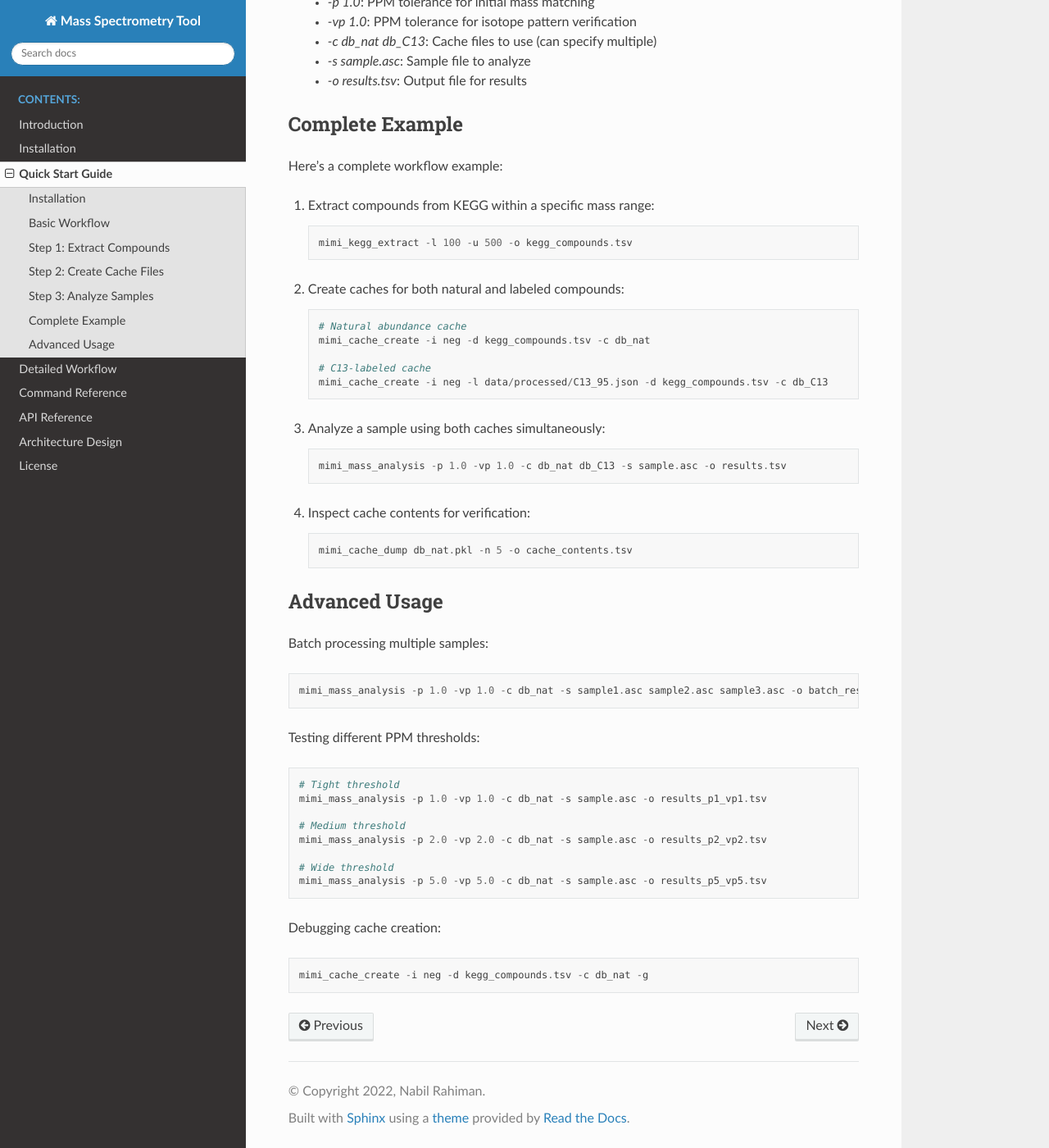
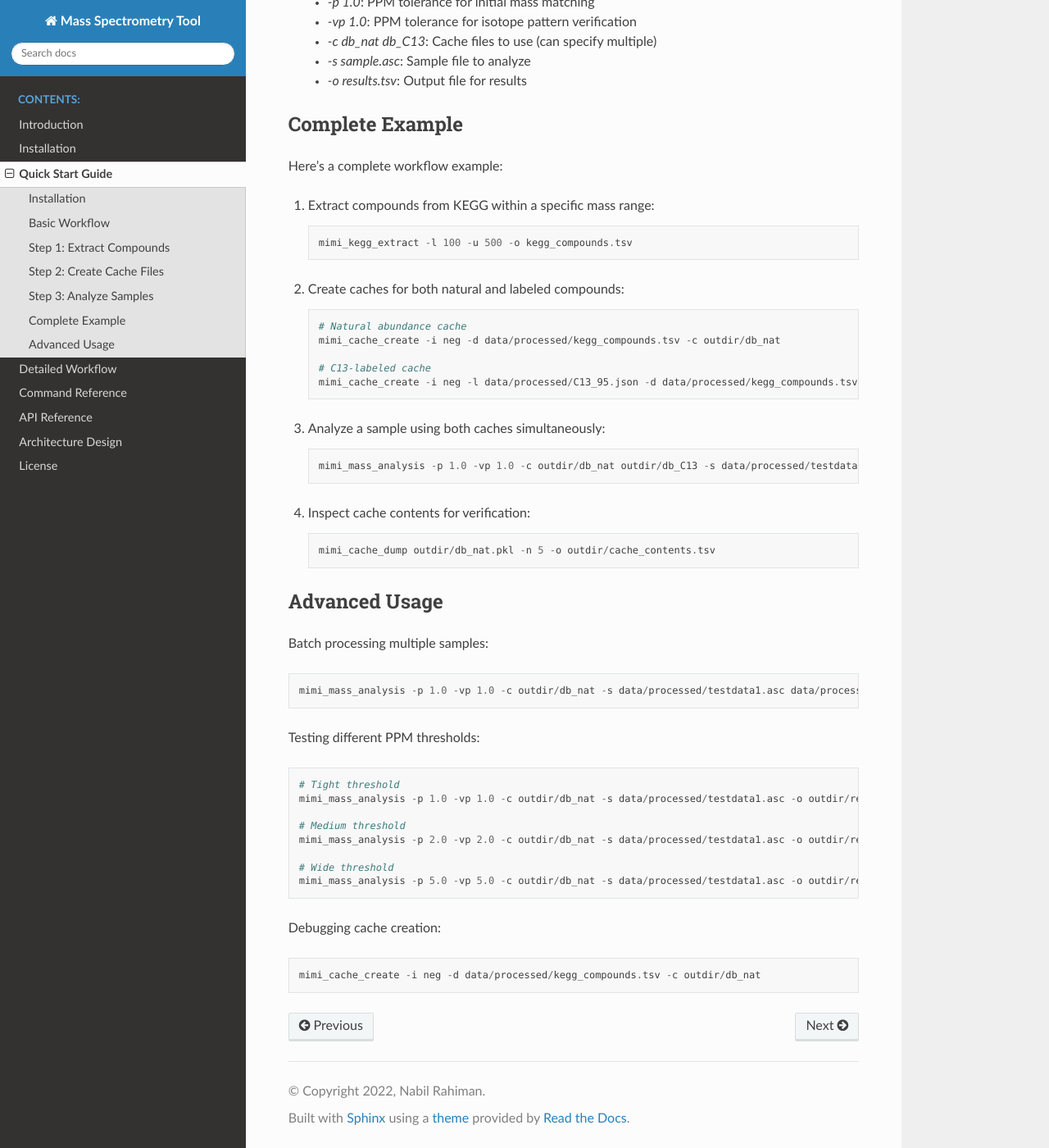
Before and after one commit to NYUAD-Core-Bioinformatics/MIMI, a Sphinx documentation site: the page built from docs/source/quickstart.rst, in a window 1280 px wide and 1400 px high, scrolled down 1481 px. Shown: the whole window at 82% size. Built offline with Sphinx 7.4.7 and the Read the Docs theme 3.1.0, drawn with Linux system fonts in a browser that asks for light colours.

Commit message:
updated docs

```diff
--- a/docs/source/quickstart.rst
+++ b/docs/source/quickstart.rst
@@ -70,37 +70,37 @@ Here's a complete workflow example:
 2. Create caches for both natural and labeled compounds::
 
     # Natural abundance cache
-    mimi_cache_create -i neg -d kegg_compounds.tsv -c db_nat
+    mimi_cache_create -i neg -d data/processed/kegg_compounds.tsv -c outdir/db_nat
 
     # C13-labeled cache
-    mimi_cache_create -i neg -l data/processed/C13_95.json -d kegg_compounds.tsv -c db_C13
+    mimi_cache_create -i neg -l data/processed/C13_95.json -d data/processed/kegg_compounds.tsv -c outdir/db_C13
 
 3. Analyze a sample using both caches simultaneously::
 
-    mimi_mass_analysis -p 1.0 -vp 1.0 -c db_nat db_C13 -s sample.asc -o results.tsv
+    mimi_mass_analysis -p 1.0 -vp 1.0 -c outdir/db_nat outdir/db_C13 -s data/processed/testdata1.asc -o outdir/results.tsv
 
 4. Inspect cache contents for verification::
 
-    mimi_cache_dump db_nat.pkl -n 5 -o cache_contents.tsv
+    mimi_cache_dump outdir/db_nat.pkl -n 5 -o outdir/cache_contents.tsv
 
 Advanced Usage
 ------------
 
 Batch processing multiple samples::
 
-    mimi_mass_analysis -p 1.0 -vp 1.0 -c db_nat -s sample1.asc sample2.asc sample3.asc -o batch_results.tsv
+    mimi_mass_analysis -p 1.0 -vp 1.0 -c outdir/db_nat -s data/processed/testdata1.asc data/processed/testdata2.asc -o outdir/batch_results.tsv
 
 Testing different PPM thresholds::
 
     # Tight threshold
-    mimi_mass_analysis -p 1.0 -vp 1.0 -c db_nat -s sample.asc -o results_p1_vp1.tsv
+    mimi_mass_analysis -p 1.0 -vp 1.0 -c outdir/db_nat -s data/processed/testdata1.asc -o outdir/results_p1_vp1.tsv
 
     # Medium threshold
-    mimi_mass_analysis -p 2.0 -vp 2.0 -c db_nat -s sample.asc -o results_p2_vp2.tsv
+    mimi_mass_analysis -p 2.0 -vp 2.0 -c outdir/db_nat -s data/processed/testdata1.asc -o outdir/results_p2_vp2.tsv
 
     # Wide threshold
-    mimi_mass_analysis -p 5.0 -vp 5.0 -c db_nat -s sample.asc -o results_p5_vp5.tsv
+    mimi_mass_analysis -p 5.0 -vp 5.0 -c outdir/db_nat -s data/processed/testdata1.asc -o outdir/results_p5_vp5.tsv
 
 Debugging cache creation::
 
-    mimi_cache_create -i neg -d kegg_compounds.tsv -c db_nat -g
+    mimi_cache_create -i neg -d data/processed/kegg_compounds.tsv -c outdir/db_nat
```
